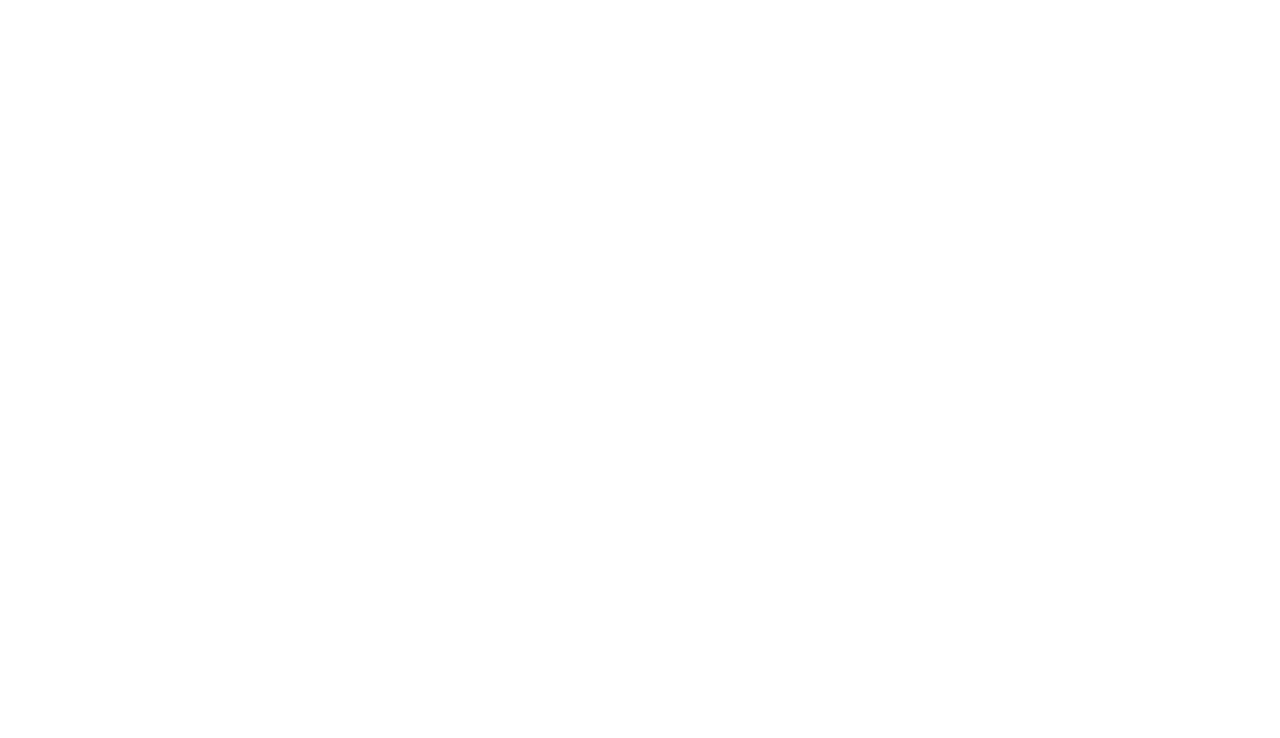
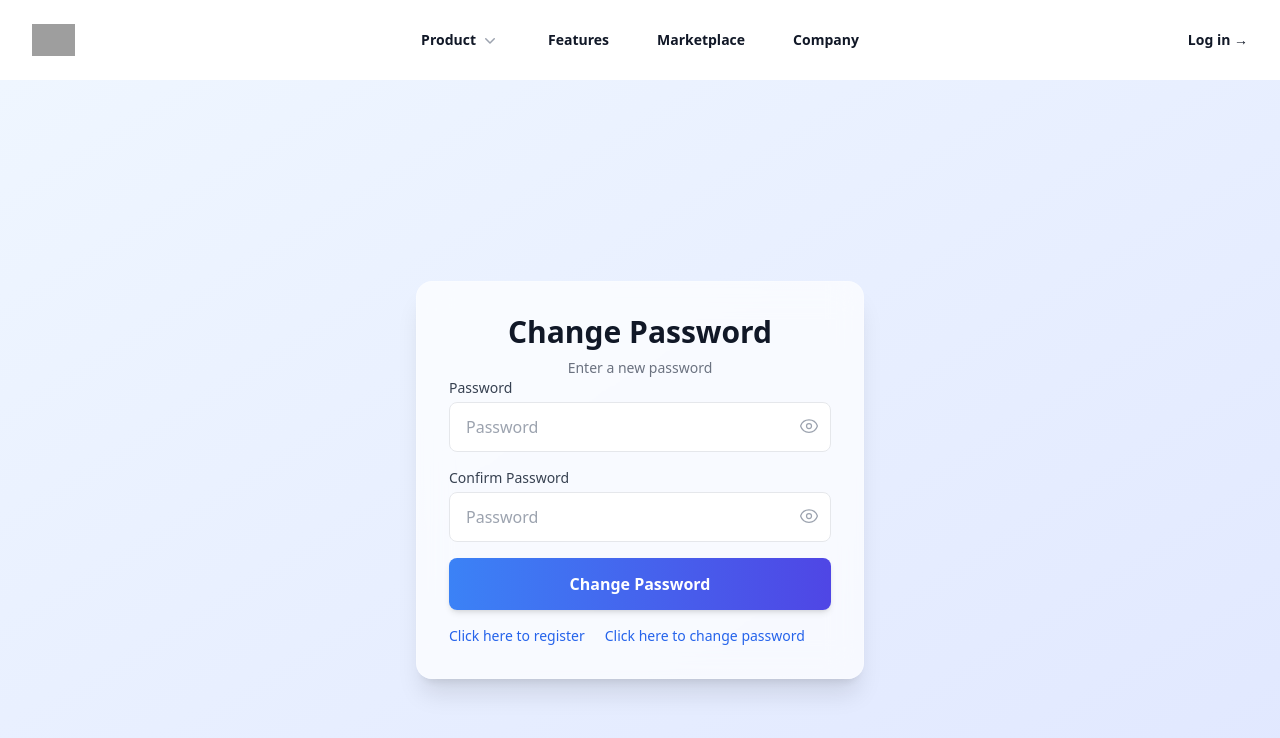
Before and after one commit to roncloud20/lase, a React (Create React App) app: page /change-password in a window 1280 px wide. Before the commit this address had no page. Shown: the top 738 px of the page. Built offline with nearby package versions, Linux system fonts and the light colour scheme; grey boxes are pictures that could not be loaded.

Commit message:
Working on change password

```diff
--- a/src/App.js
+++ b/src/App.js
@@ -10,6 +10,7 @@
 import AdminUsers from "./pages/Admin/AdminUsers";
 import AdminEditUser from "./pages/Admin/AdminEditUser";
 import ForgetPassword from "./pages/ForgetPassword";
+import ChangePassword from "./pages/ChangePassword";
 function App() {
   return (
     <>
@@ -23,7 +24,8 @@
           <Route path="/admin/users" element={<AdminUsers/>} />
           <Route path="/add-product" element={<AddProduct />} />
           <Route path="/email-verify" element={<EmailVerify />} />
-          <Route path="/forget-password" element={<ForgetPassword/>}/>
+          <Route path="/change-password" element={<ChangePassword />}/>
+          <Route path="/forget-password" element={<ForgetPassword />}/>
           <Route path="/admin/dashboard" element={<AdminDashboard/>} />
           <Route path="/admin/users/edit" element={<AdminEditUser />} />
         </Routes>
--- /dev/null
+++ b/src/pages/ChangePassword.jsx
@@ -0,0 +1,167 @@
+import React, { useState } from "react";
+import Header from "../components/Header";
+import { EyeIcon, EyeSlashIcon } from "@heroicons/react/24/outline";
+import axios from "axios";
+import { Link, useNavigate, useSearchParams } from "react-router-dom";
+
+export default function ChangePassword() {
+    const [searchParams] = useSearchParams();
+    const email = searchParams.get('email');
+    const token = searchParams.get('token');
+    const [msg, setMsg] = useState('');
+    const [formData, setFormData] = useState({
+    password: "",
+    confirmed: "",
+
+  });
+  const handleChange = (e) => {
+    setFormData({
+      ...formData,
+      [e.target.name]: e.target.value,
+    });
+  };
+
+  const navigate = useNavigate();
+  // const { login } = useAuth();
+
+  // console.log(formData);
+  const [errors, setErrors] = useState({})
+  const [showPassword, setShowPassword] = useState(false);
+
+  // // Validate User Entry
+  const validateForm = () => {
+    const newErrors = {};
+
+    // Validate email
+    if(!formData.confirmed.trim()) {
+      newErrors.email = "Email address is required";
+    }
+
+    // Validate password
+    if(!formData.password) {
+      newErrors.password = "Password is required";
+    }
+
+    setErrors(newErrors);
+    return Object.keys(newErrors).length === 0;
+
+    // console.log(newErrors);
+
+  }
+
+  const handleSubmit = async (e) => {
+    e.preventDefault();
+    if (!validateForm()) return;
+
+    try {
+      const response =  await axios.post("http://lasestore.test/api/changepassword", {
+        confirmed: formData.confirmed,
+        password: formData.password,
+        email: email,
+        token: token,
+      })
+      if(response.status === 200) {
+        console.log(response);
+
+        navigate('/login');
+
+      }
+    } catch(error) {
+      setErrors(error.response.data.errors);
+      console.log(errors);
+      setMsg(error.response.data.message);
+    }
+  };
+  return (
+    <>
+      <Header />
+      <div className="min-h-screen bg-gradient-to-br from-blue-50 to-indigo-100 flex items-center justify-center p-4">
+        <form
+          className="w-full max-w-md bg-white/70 backdrop-blur-lg rounded-2xl shadow-xl p-8 border border-white/20"
+          onSubmit={handleSubmit}
+        >
+          <div className="text-center space-y-2">
+            <h2 className="text-3xl font-extrabold text-gray-900">
+              Change Password
+            </h2>
+            <p className="text-gray-500 text-sm">Enter a new password</p>
+            <span className="text-red-500">{msg}</span>
+          </div>
+
+          <div className="space-y-4">
+            <div>
+              <label
+                htmlFor="password"
+                className="block text-sm font-medium text-gray-700 mb-1"
+              >
+                Password
+              </label>
+              <div className="relative">
+                <input
+                  type={showPassword ? "text" : "password"}
+                  placeholder="Password"
+                  name="password"
+                  onChange={handleChange}
+                  value={formData.password}
+                  className={`w-full px-4 py-3 rounded-lg border ${errors.password ? 'border-red-500' : 'border-gray-200'}  focus:border-blue-500 focus:ring-2 focus:ring-blue-200 transition-all duration-200`}
+                />
+                <button
+                  className="absolute right-3 top-3.5 text-gray-400 hover:text-blue-500 transition-colors"
+                  onClick={() => setShowPassword(!showPassword)}
+                >
+                  {showPassword ? (
+                    <EyeSlashIcon className="h-5 w-5" />
+                  ) : (
+                    <EyeIcon className="h-5 w-5" />
+                  )}
+                </button>
+              </div>
+              <span className="text-red-500">{errors.password}</span>
+            </div>
+
+            <div>
+              <label
+                htmlFor="confirmed"
+                className="block text-sm font-medium text-gray-700 mb-1"
+              >
+                Confirm Password
+              </label>
+              <div className="relative">
+                <input
+                  type={showPassword ? "text" : "password"}
+                  placeholder="Password"
+                  name="confirmed"
+                  onChange={handleChange}
+                  value={formData.confirmed}
+                  className={`w-full px-4 py-3 rounded-lg border ${errors.confirmed ? 'border-red-500' : 'border-gray-200'}  focus:border-blue-500 focus:ring-2 focus:ring-blue-200 transition-all duration-200`}
+                />
+                <button
+                  className="absolute right-3 top-3.5 text-gray-400 hover:text-blue-500 transition-colors"
+                  onClick={() => setShowPassword(!showPassword)}
+                >
+                  {showPassword ? (
+                    <EyeSlashIcon className="h-5 w-5" />
+                  ) : (
+                    <EyeIcon className="h-5 w-5" />
+                  )}
+                </button>
+              </div>
+              <span className="text-red-500">{errors.password}</span>
+            </div>
+
+            <div>
+              <button className="w-full bg-gradient-to-r from-blue-500 to-indigo-600 hover:from-blue-600 hover:to-indigo-700 text-white font-semibold py-3.5 rounded-lg duration-200 transform hover:scale-[1.01] shadow-md">
+                Change Password
+              </button>
+            </div>
+
+            <div className="flex gap-5 text-sm">
+                <Link to="/register" className="text-blue-600 hover:underline">Click here to register</Link>
+                <Link to="/forget-password" className="text-blue-600 hover:underline">Click here to change password</Link>
+            </div>
+          </div>
+        </form>
+      </div>
+    </>
+  );
+}
```
